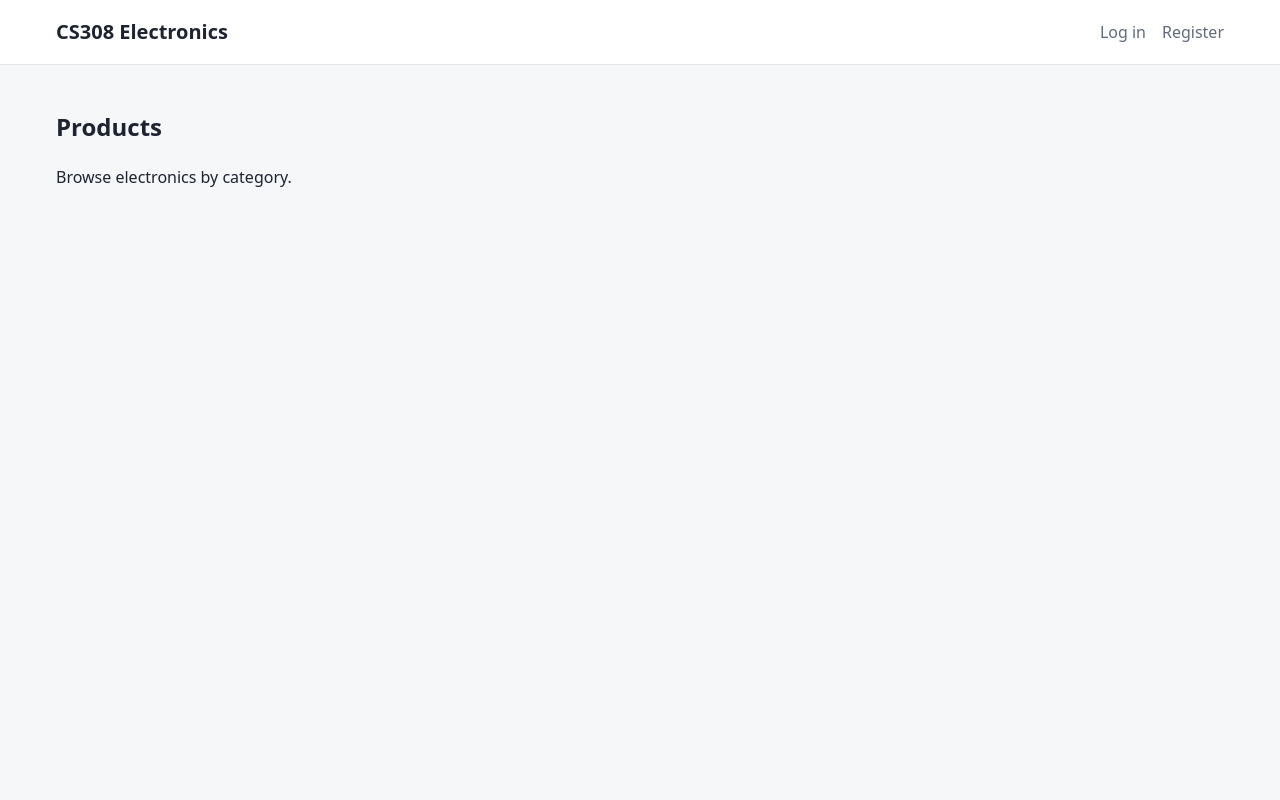
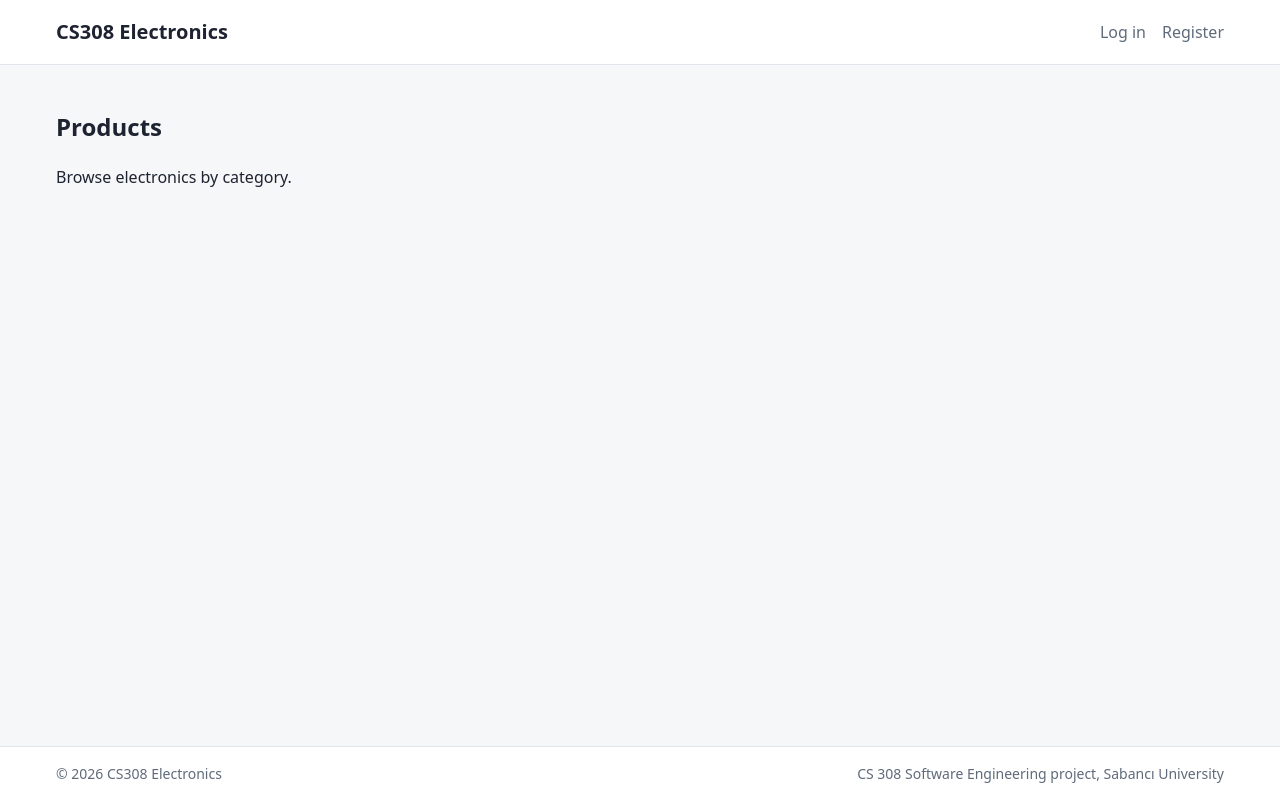
Before and after one commit to umutolcer/CS308-Project, a React (Vite) app in the folder frontend/: page / in a window 1280 px wide. Built offline with nearby package versions, Linux system fonts and the light colour scheme.

Commit message:
feat: add footer to page layout (SCRUM-13)

```diff
--- /dev/null
+++ b/frontend/src/components/Footer.jsx
@@ -0,0 +1,12 @@
+export default function Footer() {
+  const year = new Date().getFullYear();
+
+  return (
+    <footer className="footer">
+      <div className="container footer-inner">
+        <p>© {year} CS308 Electronics</p>
+        <p>CS 308 Software Engineering project, Sabancı University</p>
+      </div>
+    </footer>
+  );
+}
--- a/frontend/src/components/Layout.jsx
+++ b/frontend/src/components/Layout.jsx
@@ -1,14 +1,16 @@
 import { Outlet } from 'react-router';
 
+import Footer from './Footer';
 import Navbar from './Navbar';
 
 export default function Layout() {
   return (
-    <>
+    <div className="layout">
       <Navbar />
       <main className="container">
         <Outlet />
       </main>
-    </>
+      <Footer />
+    </div>
   );
 }
--- a/frontend/src/styles/index.css
+++ b/frontend/src/styles/index.css
@@ -34,7 +34,16 @@ a {
   padding: 0 16px;
 }
 
+/* Column layout so the footer stays at the bottom on short pages */
+.layout {
+  display: flex;
+  flex-direction: column;
+  min-height: 100vh;
+}
+
 main.container {
+  flex: 1;
+  width: 100%;
   padding-top: 24px;
   padding-bottom: 48px;
 }
@@ -70,3 +79,23 @@ main.container {
 .navbar-links a.active {
   color: var(--color-primary);
 }
+
+.footer {
+  background-color: var(--color-surface);
+  border-top: 1px solid var(--color-border);
+  color: var(--color-muted);
+  font-size: 0.875rem;
+}
+
+.footer-inner {
+  display: flex;
+  flex-wrap: wrap;
+  justify-content: space-between;
+  gap: 8px;
+  padding-top: 16px;
+  padding-bottom: 16px;
+}
+
+.footer-inner p {
+  margin: 0;
+}
```
